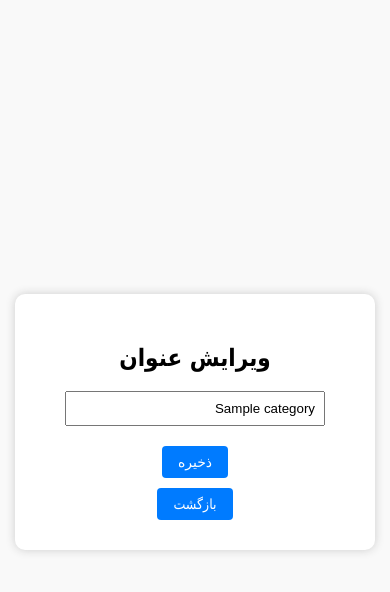
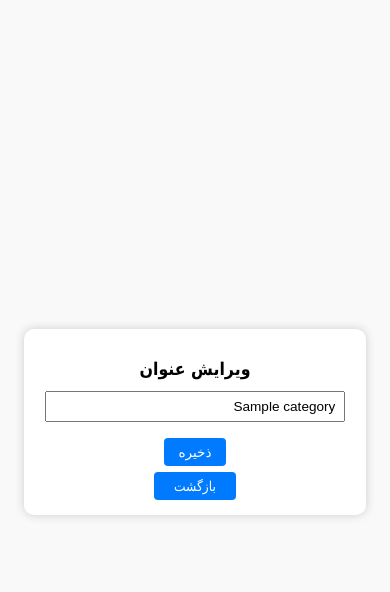
Before and after one commit to GhanbariSdGh/News-Site, a PHP site: page /admin/edit_category.php?id=1 in a window 390 px wide. Shown: the top 592 px of the page. Run offline with PHP 8.4, Linux system fonts and the light colour scheme; the visitor is signed in with stand-in values (Sample User, id 1); tables that the repository leaves empty or names only in its code hold one stand-in row (values such as "Sample post").

Commit message:
admin edit category page updated
responsive for mobile

```diff
--- a/admin/edit_category.php
+++ b/admin/edit_category.php
@@ -32,6 +32,7 @@ if ($_SERVER['REQUEST_METHOD'] === 'POST') {
 <html lang="fa">
 <head>
     <meta charset="UTF-8">
+    <meta name="viewport" content="width=device-width, initial-scale=1.0">
     <title>ویرایش دسته‌بندی‌</title>
     <style>
     body {
@@ -73,6 +74,32 @@ if ($_SERVER['REQUEST_METHOD'] === 'POST') {
 	.btn:hover {
 	  background: #0056b3;
 	}
+
+    @media (max-width: 768px) {
+    .container {
+        width: 80%;
+        padding: 15px;
+        min-width: auto;
+    }
+
+    input[type="text"] {
+        width: 90%;
+        font-size: 0.85em;
+        padding: 6px 8px;
+    }
+
+    .btn {
+        width: 20%;
+        font-size: 0.85em;
+        padding: 6px 10px;
+        margin-top: 6px;
+    }
+
+    h2 {
+        font-size: 1.1em;
+        margin-bottom: 12px;
+    }
+    }
     </style>
 </head>
 <body>
```
